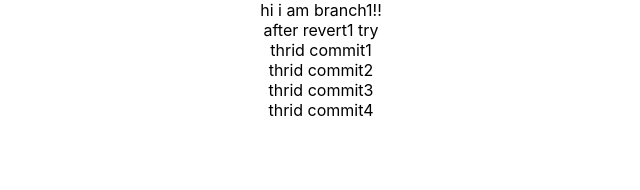
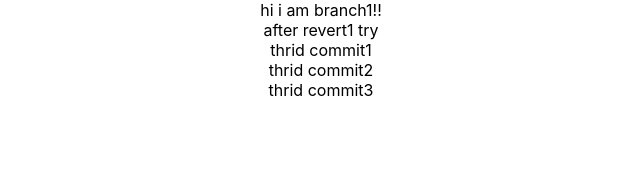
Before and after one commit to WooJuJang/git, a React (Create React App) app in the folder client/: page / in a window 1280 px wide. Shown: the top 190 px of the page, without its empty margins (319-959 px from the left). Built offline with nearby package versions, Linux system fonts and the light colour scheme.

Commit message:
Revert "Merge pull request #8 from WooJuJang/branch1"
This reverts commit 8ced2e5d47da3951ff4ccb48b605659602749556, reversing
changes made to 7cd182904b4594754579126d64103b6863d0034d.

```diff
--- a/client/src/App.tsx
+++ b/client/src/App.tsx
@@ -9,7 +9,6 @@ function App() {
       <div>thrid commit1</div>
       <div>thrid commit2</div>
       <div>thrid commit3</div>
-      <div>thrid commit4</div>
     </div>
   );
 }
```
